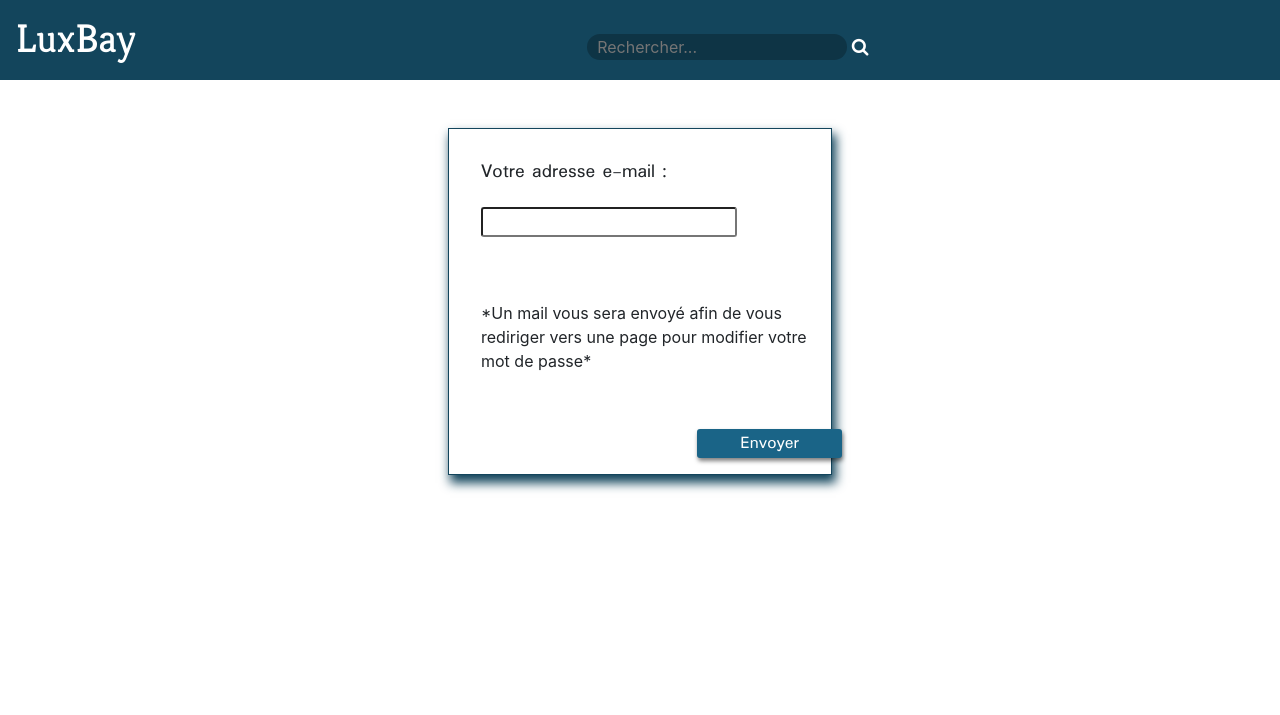
After one commit to PtitePixel/projet-manhattan, a PHP site: template templates/lostpassword.html.twig in a window 1280 px wide. The commit adds this page. Shown: the top 715 px of the page. Run offline with PHP 8.4, Linux system fonts and the light colour scheme; the template is opened without the code that fills it, so the values that code supplies are empty; some libraries are stand-ins or nearby versions.

Commit message:
Added Lost Password Page

```diff
--- /dev/null
+++ b/templates/lostpassword.html.twig
@@ -0,0 +1,18 @@
+{% extends "layout.html.twig" %}
+
+
+{% block content %}
+
+    <section class="lost">
+        <h3 class="mail"> Votre adresse e-mail :</h3>
+          <input id="champsign" type="text">
+
+          <p class="mailInfo">
+              *Un mail vous sera envoyé afin de vous rediriger vers une page
+               pour modifier votre mot de passe*
+          </p>
+          <input id="signupbutton" type="submit" value="Envoyer">
+    </section>
+
+
+{% endblock %}
--- a/templates/signin.html.twig
+++ b/templates/signin.html.twig
@@ -5,9 +5,9 @@
   {# Sign up Details #}
 
 
-	{{ form_start(form) }} {# display open tag of the form #}
+   {{ form_start(form) }} {# display open tag of the form #}
 
-<<<<<<< HEAD
+
     <option value="Afghanistan">Afghanistan </option>
     <option value="Afrique_Centrale">Afrique Centrale </option>
     <option value="Afrique_du_sud">Afrique du Sud </option>
--- a/web/css/main.css
+++ b/web/css/main.css
@@ -233,7 +233,27 @@ body {
     width: 180px;
     position: absolute;
     float:left;
-}                                  /* POST ANNONCE */
+}
+                            /* LOST PASSWORD */
+.lost {
+    border: 1px solid #13455C;
+    box-shadow: 3px 7px 10px 1px #13455C;
+    width: 30%;
+    margin: auto;
+    margin-top: 2rem;
+}
+.mail {
+  font-family: "Padauk";
+  font-size : 20px;
+  margin-top: 2rem;
+  margin-left: 2rem;
+}
+.mailInfo {
+    margin-top: 4rem;
+    margin-left: 2rem;
+}
+
+                        /* POST ANNONCE */
 
 #formbox {
     margin-left: 2rem;
@@ -247,7 +267,7 @@ body {
   box-shadow: 3px 7px 10px 1px #13455C;
 }
 
-   input:focus{
+input:focus{
     border-color:red;
     box-shadow: inset 0 1px 1px rgba(0, 0, 0, 0.075), 0 0 8px rgba(255, 0, 0, 0.6);
 }
@@ -303,7 +323,7 @@ input {
 .formBoxError {
     font-size: 15px;
     color : red;
-
+}
 
                                                     /* CONTACT */
 
@@ -458,6 +478,27 @@ input {
     #post {
         margin-left: 50%;
     }
+                                /*ARTICLE DETAILS */
+    .detailsTitle {
+        margin-bottom: 5rem;
+        margin-right: 2rem;
+    }
+    .detailsText {
+       margin-top: 0.5rem;
+       margin-right: 1.5rem;
+    }
+    .detailsPrix {
+        margin-top: -4rem;
+        margin-right: 2rem;
+    }
+    .detailsSynopsis{
+        margin-top: 6rem;
+    }
+    #contactAnnonce {
+      margin-left: 65%;
+      width : 35%;
+    }
+
                                 /*USER */
     .userInfo {
         width : 50%;
@@ -490,7 +531,7 @@ input {
 
                                     /* Side-navigational Bar */
 
-    #sidenav{
+   #sidenav{
       height: 100%;
       width: 0;
       position: fixed;
```
Also changed, not shown: src/controllers.php (+7 -0 lines), templates/login.html.twig (+15 -7 lines), templates/articledetails.html.twig (line endings or trailing spaces).
